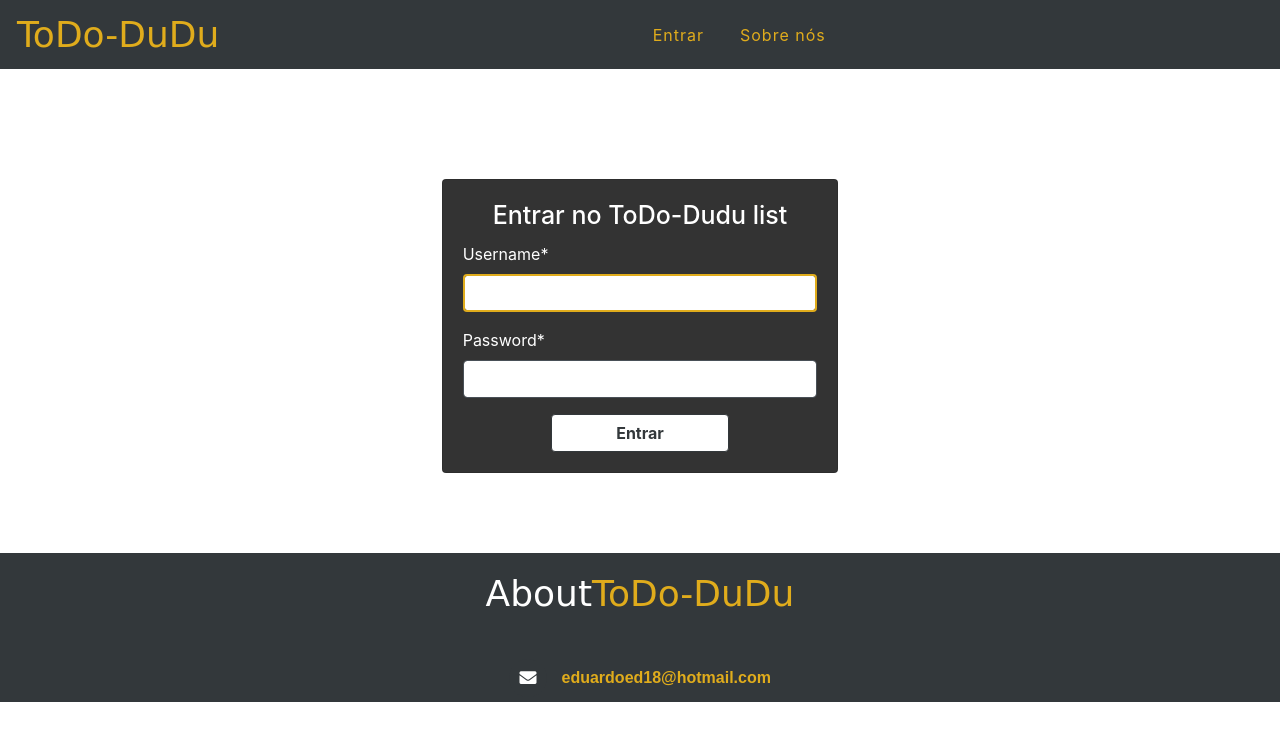
After one commit to accountfor/todo, a Django app: page /accounts/login/ in a window 1280 px wide. The commit adds this page. Shown: the top 741 px of the page. Run offline with Django 3.2, Linux system fonts and the light colour scheme; some libraries are stand-ins or nearby versions.

Commit message:
Login, logout and authenticated access to project

```diff
--- a/tasks/static/css/styles.css
+++ b/tasks/static/css/styles.css
@@ -326,3 +326,35 @@ ul.messages li {
     border: 1px solid #e0ac1c;
     box-shadow: none;
 }
+
+/*    Login     */
+
+.auth-card {
+    margin-bottom: 30px;
+    background-color: #333333;
+    color: #fff;
+}
+
+#login-div {
+
+    margin-top: 110px;
+
+}
+
+.card-title{
+    font-size: 25px;
+    align-items: center;
+
+}
+#login-btn {
+    background-color: #fff;
+    width: 50%;
+    color: #33383b;
+    font-weight: bold;
+    margin-left: 25%;
+
+}
+
+#login-btn:hover, #login-btn:focus{
+    background-color: #e0ac1c;
+}
--- a/tasks/templates/base.html
+++ b/tasks/templates/base.html
@@ -20,20 +20,26 @@
 
         <div class="collapse navbar-collapse" id="navbarSupportedContent">
             <ul class="navbar-nav">
+                {% if user.is_authenticated %}
                 <li class="nav-item">
                     <a class="nav-link" href="/" id="Change">Tarefas</a>
                 </li>
                 <li class="nav-item">
                         <a class="nav-link" href="#" id="Change">Usuários</a>
-                    </li>
-
+                </li>
+                {% else %}
+                <li class="nav-item">
+                    <a class="nav-link" href="/accounts/login" id="Change">Entrar</a>
+                </li>
+                {% endif %}
                 <li class="nav-item">
                     <a class="nav-link" href="#" id="Change">Sobre nós</a>
                 </li>
-
+                {% if user.is_authenticated %}
                 <li class="nav-item">
                         <a class="nav-link" href="/accounts/logout" id="Change">Sair</a>
                 </li>
+                {% endif %}
 
             </ul>
         </div>
--- /dev/null
+++ b/templates/registration/login.html
@@ -0,0 +1,29 @@
+{% extends 'base.html' %}
+{% load crispy_forms_tags %}
+
+{% block title %} Entrar no Todo-Dudu {% endblock %}
+
+
+{% block content %}
+<div class="rl-md-4 offset-md-0" id="login-div">
+    <div class="col-md-4 offset-md-4">
+        <div class="card auth-card">
+            <div class="card-body">
+                <h4 class="card-title text-center">
+                    Entrar no ToDo-Dudu list
+                </h4>
+
+                <form method="POST">
+                    {% csrf_token %}
+                    <input type="hidden" name="next" value="{{ next }}">
+
+                    {{form|crispy}}
+
+                    <button type="submit" class="btn btn-primary btn-block" id="login-btn">Entrar</button>
+                </form>
+            </div>
+        </div>
+    </div>
+</div>
+
+{% endblock %}
--- a/todo/urls.py
+++ b/todo/urls.py
@@ -4,4 +4,5 @@ from django.urls import path, include
 urlpatterns = [
     path('admin/', admin.site.urls),
     path('', include('tasks.urls')),
+    path('accounts/', include('django.contrib.auth.urls'))
 ]
```
Also changed, not shown: tasks/views.py (+6 -4 lines), todo/settings.py (+5 -2 lines), db.sqlite3.
